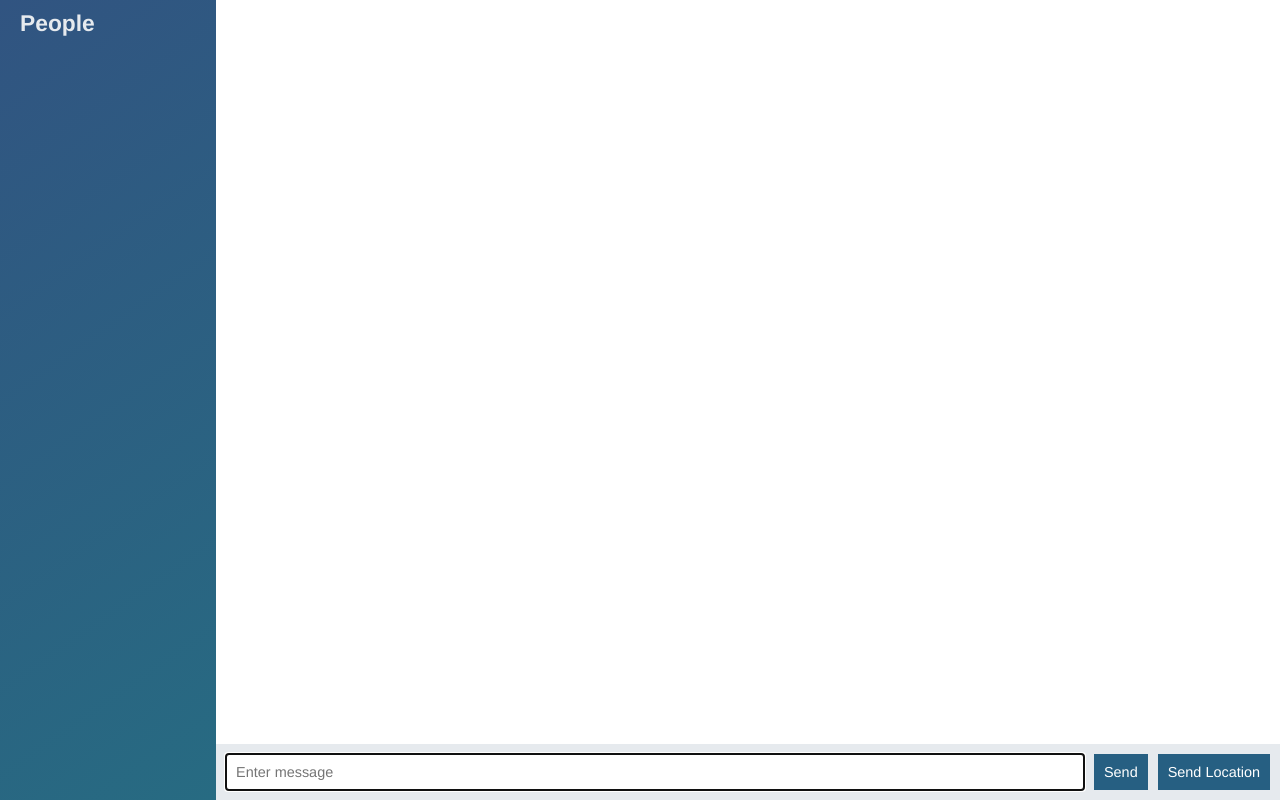
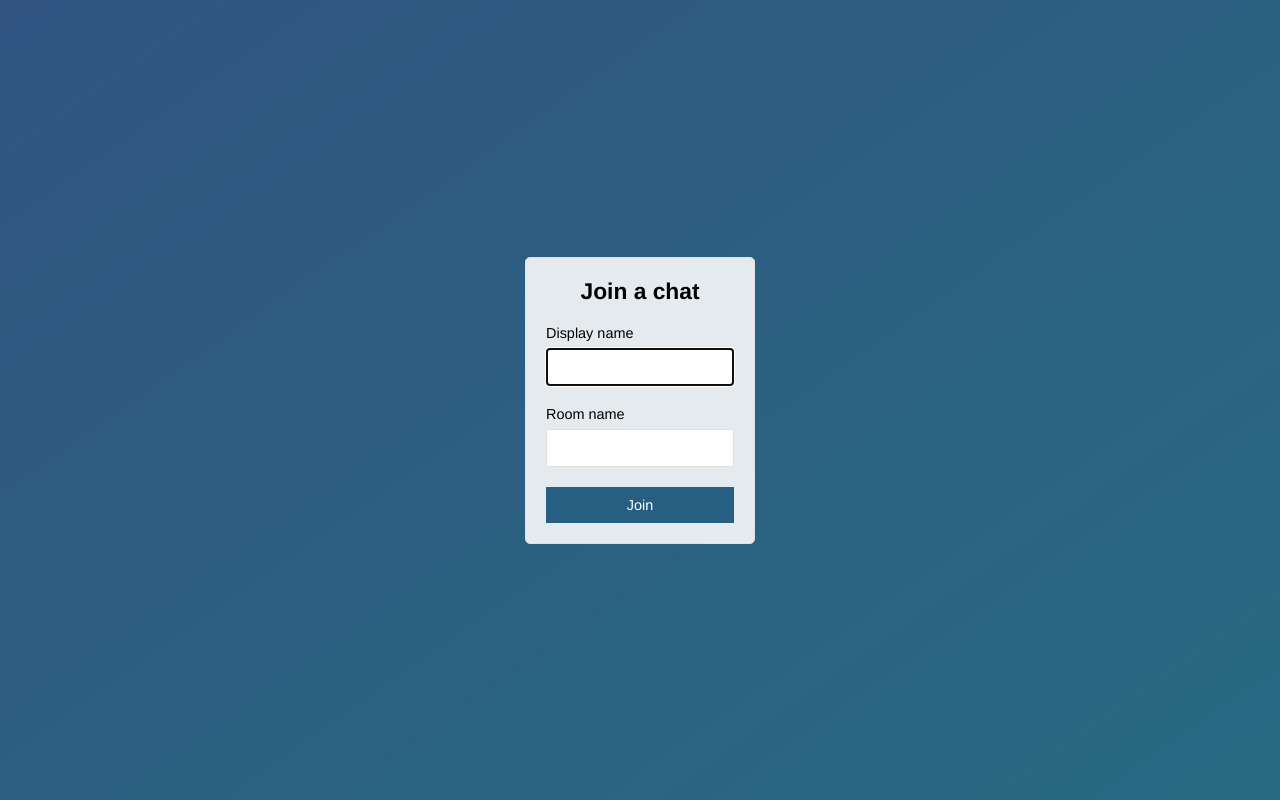
Before and after one commit to darshitvagadiya/chatapp, a website: page public/index.html in a window 1280 px wide. Drawn offline with nearby package versions, Linux system fonts and the light colour scheme; no server answers.

Commit message:
added join page

```diff
--- a/public/index.html
+++ b/public/index.html
@@ -2,59 +2,29 @@
 <html>
 <head>
 	<meta charset="utf-8">
-	<title></title>
+	<meta name="viewport" content="width=device-width, initial-scale=1, user-scalable=no">
+	<title>Join | ChatApp</title>
 	<link rel="stylesheet" type="text/css" href="css/styles.css">
 </head>
-<body class="chat">
 
-	<div class="chat__sidebar">
-		<h3>People</h3>
-		<div id="users"></div>
+<body class="centered-form">
+	<div class="centered-form__form">
+		<form action="/chat.html">
+			<div class="form-field">
+				<h3>Join a chat</h3>
+			</div>
+			<div class="form-field">
+				<label>Display name</label>
+				<input type="text" name="name" autofocus />
+			</div>
+			<div class="form-field">
+				<label>Room name</label>
+				<input type="text" name="room">
+			</div>
+			<div class="form-field">
+				<button>Join</button>
+			</div>
+		</form>
 	</div>
-
-	<div class="chat__main">
-		<ol id="messages" class="chat__messages"></ol>
-
-		<div class="chat__footer">
-			<form id="message-form">
-				<input type="text" name="message" placeholder="Enter message" autofocus autocomplete="off">
-				<button>Send</button>
-			</form>
-			<br>
-			<button id="send-location">Send Location</button>
-		</div>
-	</div>
-
-	<script id="message-template" type="text/template">
-		<li class="message">
-			<div class="message__title">
-				<h4>{{from}}</h4>
-				<span>{{createdAt}}</span>
-			</div>
-			<div class="message__body">
-				<p>{{text}}</p>
-			</div>
-		</li>
-	</script>
-
-	<script id="location-message-template" type="text/template">
-		<li class="message">
-			<div class="message__title">
-				<h4>{{from}}</h4>
-				<span>{{createdAt}}</span>
-			</div>
-			<div class="message__body">
-				<p>
-					<a href="{{url}}" target="_blank">My current location</a>
-				</p>
-			</div>
-		</li>
-	</script>
-
-	<script src="/socket.io/socket.io.js"></script>
-	<script src="/js/libs/jquery-3.3.1.min.js"></script>
-	<script src="/js/libs/moment.js"></script>
-	<script src="/js/libs/mustache.js"></script>
-	<script src="/js/index.js"></script>
 </body>
 </html>
```
Also changed, not shown: public/chat.html (added, +61 -0 lines), public/js/chat.js (renamed from public/js/index.js).
